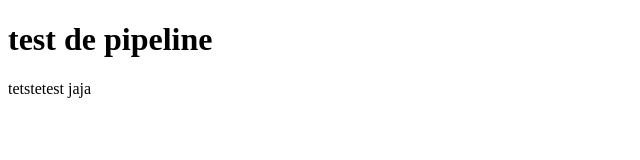
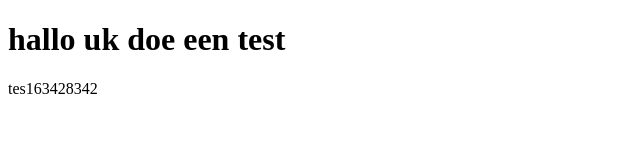
Before and after one commit to noarezaifontys/pipelineman6, a plain HTML site: page index.html in a window 1280 px wide. Shown: the whole page, without its empty margins (0-640 px from the left). Drawn offline with Linux system fonts and the light colour scheme.

Commit message:
v10 testt

```diff
--- a/index.html
+++ b/index.html
@@ -4,7 +4,7 @@
 	<title>poopoo push</title>
 </head>
 <body>
-	<h1>test de pipeline</h1>
-	<p>tetstetest jaja</p>
+	<h1>hallo uk doe een test</h1>
+	<p>tes163428342</p>
 </body>
 </html>
```
Also changed, not shown: 1 other file.
